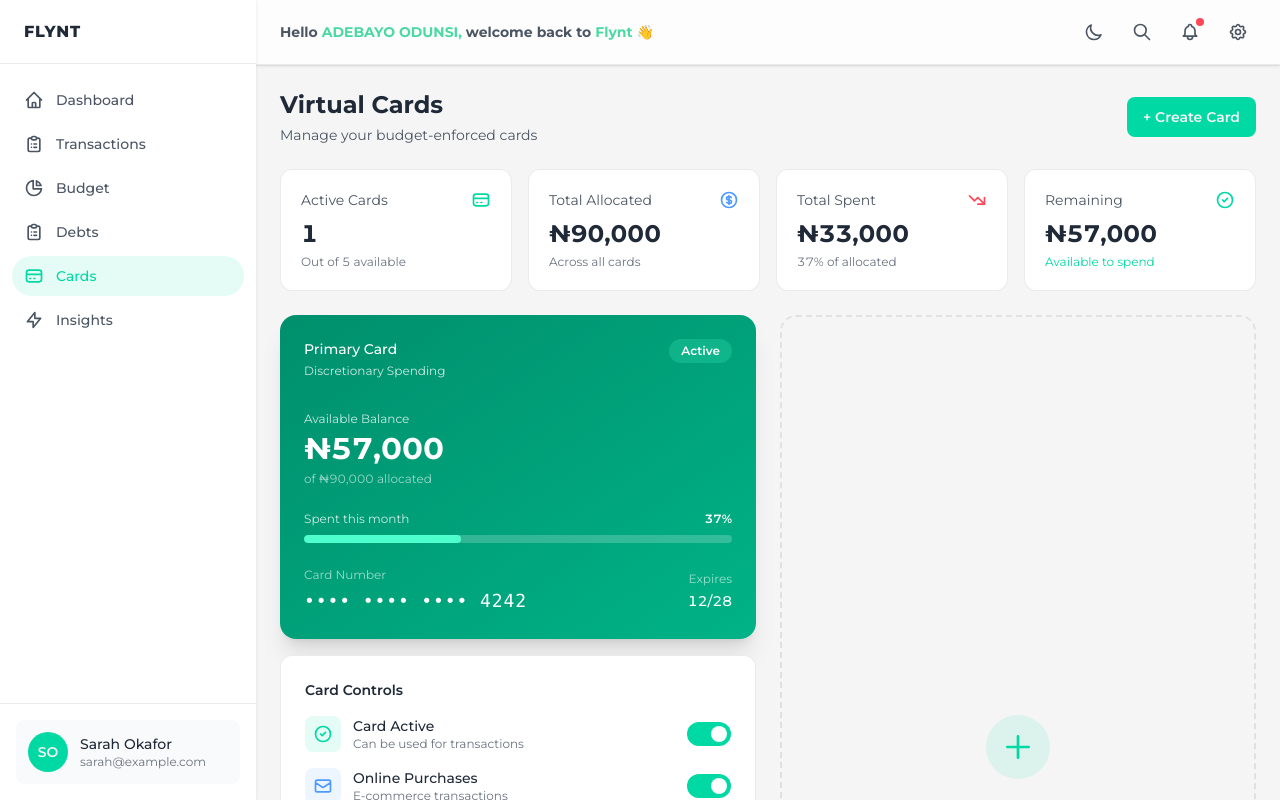
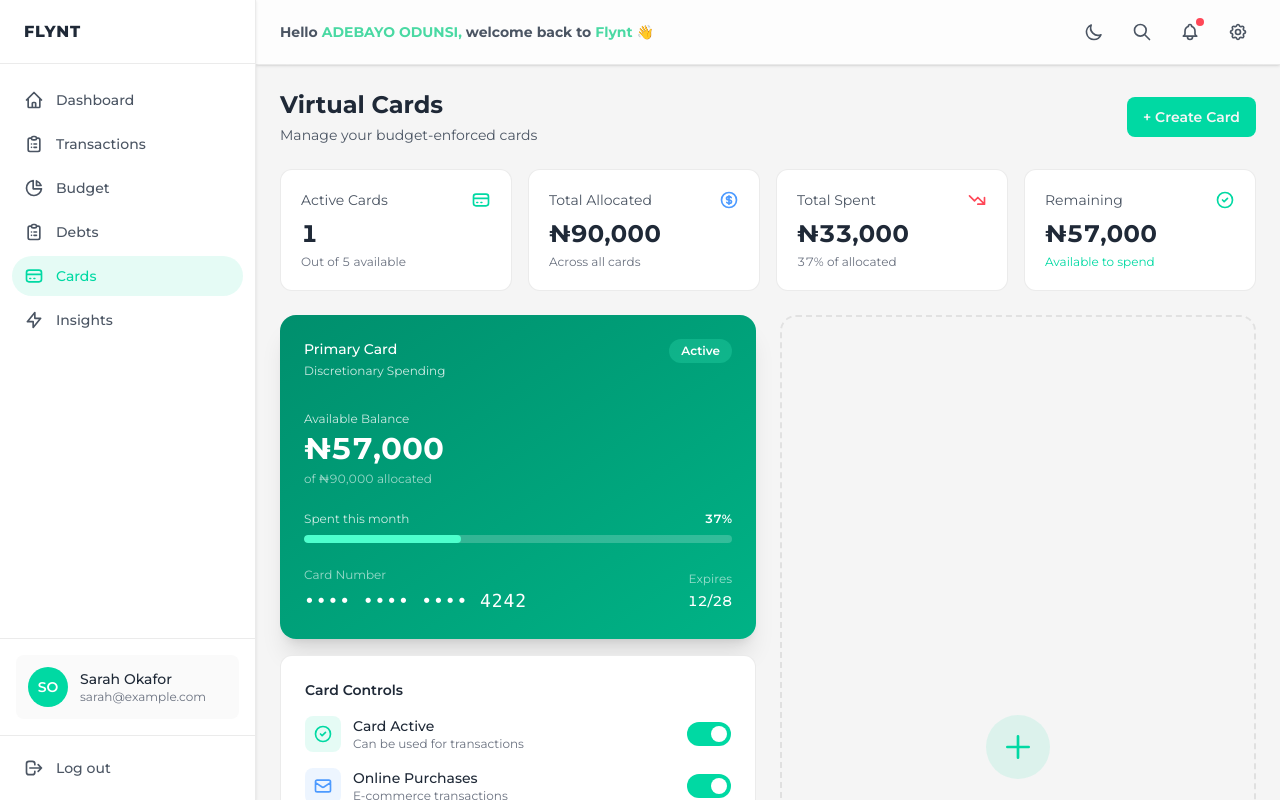
Before and after one commit to DavidWaza/Flynt, a Next.js app: page /dashboard/cards in a window 1280 px wide. Shown: the top 800 px of the page. Built offline with nearby package versions, Linux system fonts and the light colour scheme.

Commit message:
fix: enhance user interaction in email verification and dashboard layout

```diff
--- a/app/(auth)/verify-email/page.tsx
+++ b/app/(auth)/verify-email/page.tsx
@@ -78,7 +78,7 @@
 				variant="primary"
 				fullWidth
 				size="lg"
-				className="mt-8"
+				className="mt-8 cursor-pointer"
 				onClick={handleContinue}
 				onKeyDown={handleKeyDown}
 				aria-label="Continue to dashboard"
@@ -189,7 +189,7 @@
 				<MailIcon />
 			</div>
 			<h1 className="text-xl font-bold text-text-primary">Verify your email</h1>
-			<p className="mt-2 text-sm text-text-secondary">
+			<p className="mt-2 text-sm text-text-secondary text-center">
 				We&apos;ve sent a 6-digit code to{" "}
 				<strong className="text-text-primary">{displayEmail}</strong>
 			</p>
@@ -223,7 +223,7 @@
 				variant="primary"
 				fullWidth
 				size="lg"
-				className="mt-6"
+				className="mt-6 cursor-pointer"
 				onClick={handleVerify}
 				disabled={!canVerify}
 				aria-label="Verify code"
@@ -249,7 +249,7 @@
 								handleResend();
 							}
 						}}
-						className="mt-1 text-sm font-semibold text-green-primary hover:text-green-hover focus:outline-none focus:ring-2 focus:ring-green-primary/20 focus:ring-offset-2 rounded"
+						className="mt-1 text-sm font-semibold text-green-primary hover:text-green-hover focus:outline-none focus:ring-2 focus:ring-green-primary/20 focus:ring-offset-2 rounded cursor-pointer"
 						aria-label="Resend code"
 					>
 						Resend code
--- a/app/dashboard/layout.tsx
+++ b/app/dashboard/layout.tsx
@@ -1,8 +1,7 @@
 "use client";
 
-import Image from "next/image";
 import Link from "next/link";
-import { usePathname } from "next/navigation";
+import { usePathname, useRouter } from "next/navigation";
 import ThemeToggle from "@/components/ThemeToggle";
 
 export default function DashboardLayout({
@@ -11,6 +10,11 @@
 	children: React.ReactNode;
 }) {
 	const pathname = usePathname();
+	const router = useRouter();
+
+	const handleLogout = () => {
+		router.push("/login");
+	};
 
 	const navItems = [
 		{ href: "/dashboard", label: "Dashboard", icon: "home" },
@@ -28,10 +32,7 @@
 	return (
 		<div className="flex min-h-screen bg-bg-primary">
 			{/* Sidebar */}
-      <aside
-        className="fixed left-0 top-0 z-40 h-screen w-64 b
-      \ `order-r border-border-primary bg-bg-secondary shadow-sm"
-      >
+			<aside className="fixed left-0 top-0 z-40 h-screen w-64 border-r border-border-primary bg-bg-secondary shadow-sm">
 				<div className="flex h-full flex-col">
 					{/* Logo */}
 					<div className="flex h-16 items-center px-6 border-b border-border-primary">
@@ -168,8 +169,8 @@
 
 					{/* User Profile */}
 					<div className="border-t border-border-primary p-4">
-            <div className="flex items-center gap-3 rounded-lg bg-gray-50 p-3">
-              <div className="flex h-10 w-10 items-center justify-center rounded-full bg-green-primary text-sm font-semibold text-bg-primary">
+						<div className="flex items-center gap-3 rounded-lg bg-bg-elevated p-3">
+							<div className="flex h-10 w-10 items-center justify-center rounded-full bg-green-primary text-sm font-semibold text-white">
 								SO
 							</div>
 							<div className="flex-1 min-w-0">
@@ -181,6 +182,38 @@
 								</p>
 							</div>
 						</div>
+					</div>
+
+					{/* Logout */}
+					<div className="border-t border-border-primary p-3">
+						<button
+							type="button"
+							onClick={handleLogout}
+							onKeyDown={(e) => {
+								if (e.key === "Enter" || e.key === " ") {
+									e.preventDefault();
+									handleLogout();
+								}
+							}}
+							className="flex w-full items-center gap-3 rounded-3xl px-3 py-2.5 text-sm font-medium text-text-secondary transition-colors hover:bg-bg-elevated hover:text-text-primary focus:outline-none focus:ring-2 focus:ring-green-primary/20 focus:ring-offset-2 focus:ring-offset-bg-secondary cursor-pointer"
+							aria-label="Log out"
+						>
+							<svg
+								className="h-5 w-5 shrink-0"
+								fill="none"
+								viewBox="0 0 24 24"
+								stroke="currentColor"
+								aria-hidden
+							>
+								<path
+									strokeLinecap="round"
+									strokeLinejoin="round"
+									strokeWidth={2}
+									d="M17 16l4-4m0 0l-4-4m4 4H7m6 4v1a3 3 0 01-3 3H6a3 3 0 01-3-3V7a3 3 0 013-3h4a3 3 0 013 3v1"
+								/>
+							</svg>
+							Log out
+						</button>
 					</div>
 				</div>
 			</aside>
```
Lines whose indentation alone changed are shown as unchanged.
